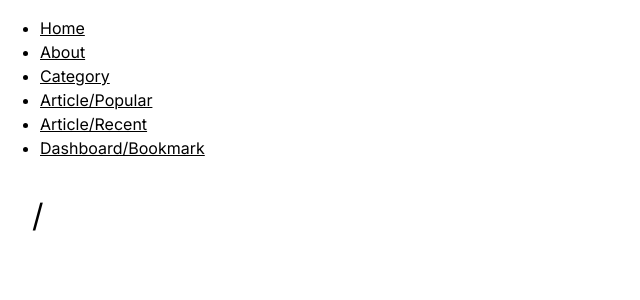
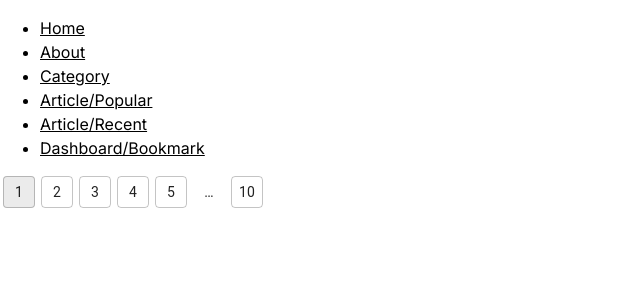
Before and after one commit to kkkumakk001/searchArticle, a Next.js app: page / in a window 1280 px wide. Shown: the top 300 px of the page, without its empty margins (0-640 px from the left). Built offline with nearby package versions, Linux system fonts and the light colour scheme.

Commit message:
ルートディレクトリを非表示に

```diff
--- a/app/page.jsx
+++ b/app/page.jsx
@@ -1,12 +1,10 @@
-"use client";
-import { usePathname } from "next/navigation";
+"use client"
+import PagenationButton from "./components/PagenationButton/Pagenation"
 
 export default function Top() {
-    const pathName = usePathname();
-
   return (
-    <div>
-          <p>{pathName}</p>
-    </div>
-  )
+    <>
+      <PagenationButton></PagenationButton>
+    </>
+  );
 }
```
